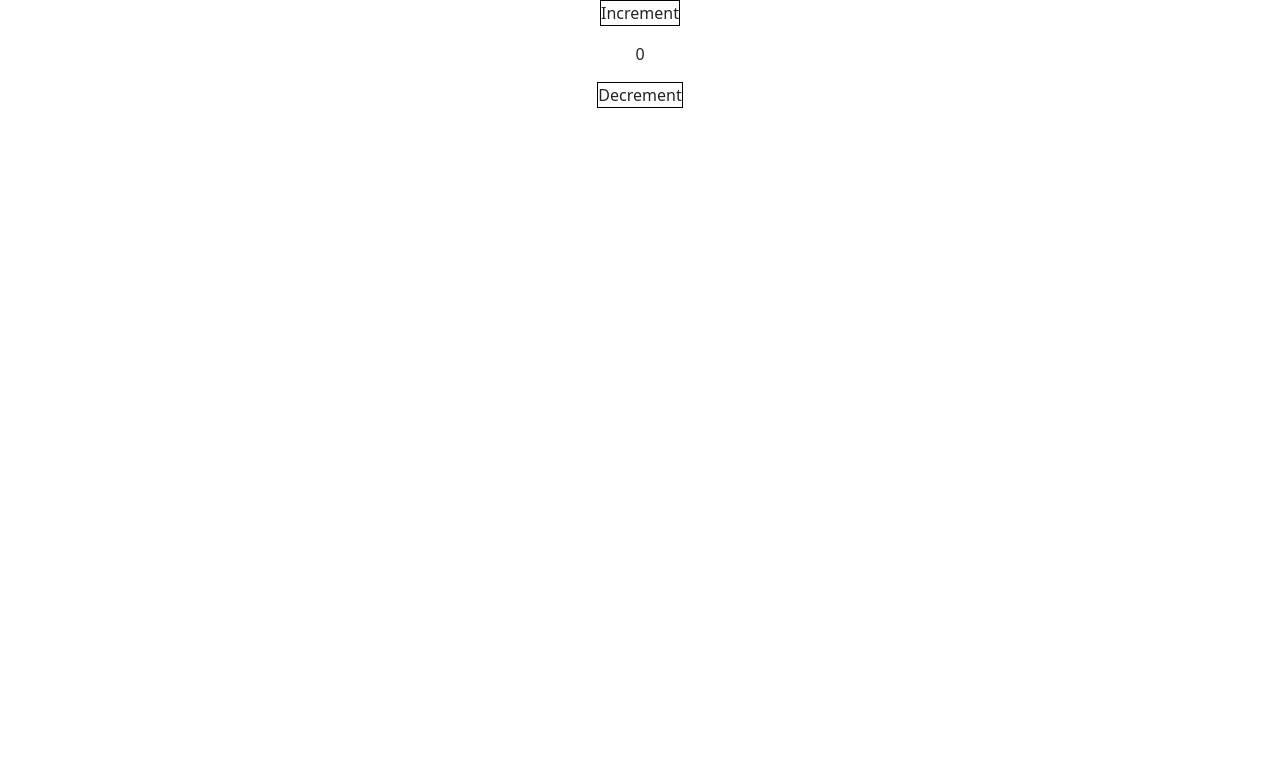
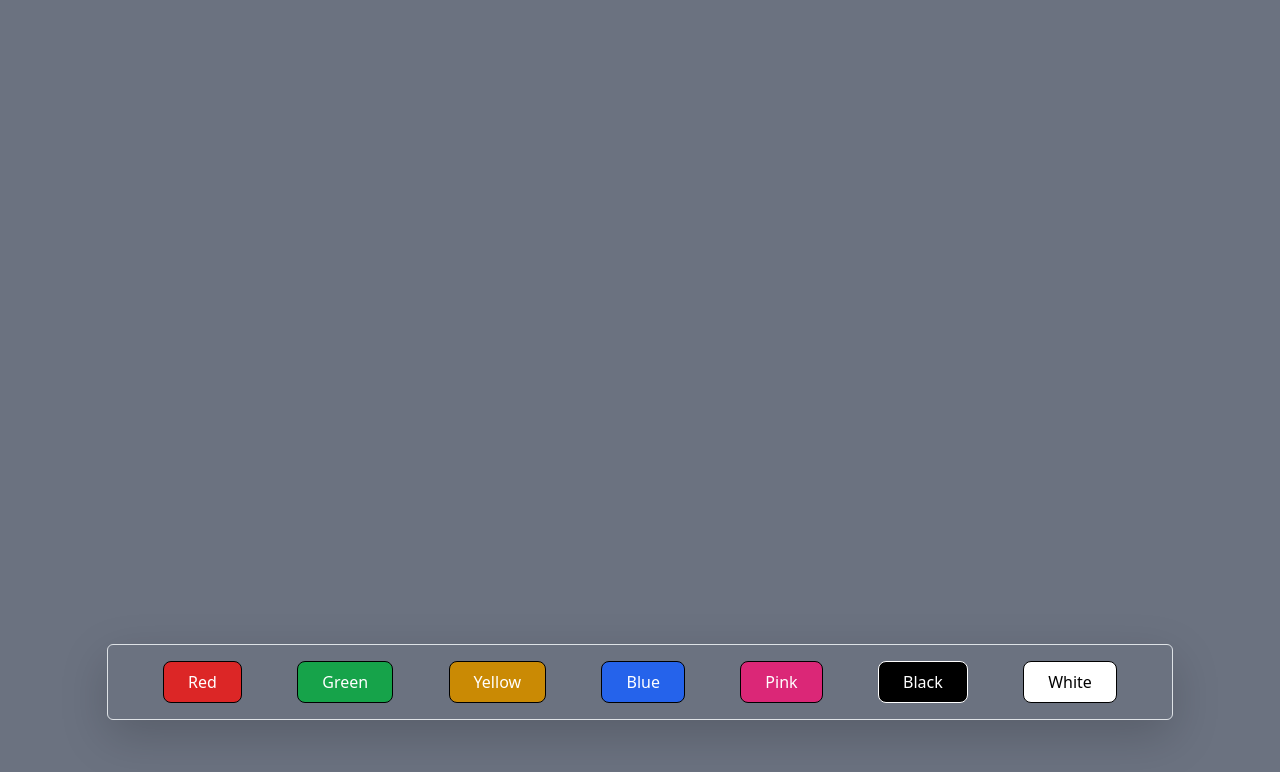
Before and after one commit to karan-verma108/ReactJs2024, a React (Create React App) app: page / in a window 1280 px wide. Shown: the top 772 px of the page. Built offline with nearby package versions, Linux system fonts and the light colour scheme.

Commit message:
react : bg changer

```diff
--- /dev/null
+++ b/src/BasicComponents/BackgroundChanger/index.jsx
@@ -0,0 +1,64 @@
+import { useState } from 'react';
+
+export default function BackgroundChanger() {
+  const [currentBgColor, setCurrentBgColor] = useState('bg-gray-500');
+
+  const handleColorClick = (e) => {
+    if (e.target.id) {
+      setCurrentBgColor(e.target.id);
+    }
+  };
+  return (
+    <div
+      className={`flex items-end duration-200 pb-20 h-screen ${currentBgColor}`}
+    >
+      <ul
+        className='w-10/12 mx-auto h-fit flex justify-evenly shadow-lg py-3 border border-gray-400 rounded-md'
+        onClick={handleColorClick}
+      >
+        <li
+          className='py-2 px-4 rounded-lg bg-red-600 text-white cursor-pointer border border-black'
+          id='bg-red-600'
+        >
+          Red
+        </li>
+        <li
+          className='py-2 px-4 rounded-lg bg-green-600 text-white cursor-pointer border border-black'
+          id='bg-green-600'
+        >
+          Green
+        </li>
+        <li
+          className='py-2 px-4 rounded-lg bg-yellow-600 text-white cursor-pointer border border-black'
+          id='bg-yellow-600'
+        >
+          Yellow
+        </li>
+        <li
+          className='py-2 px-4 rounded-lg bg-blue-600 text-white cursor-pointer border border-black'
+          id='bg-blue-600'
+        >
+          Blue
+        </li>
+        <li
+          className='py-2 px-4 rounded-lg bg-pink-600 text-white cursor-pointer border border-black'
+          id='bg-pink-600'
+        >
+          Pink
+        </li>
+        <li
+          className='py-2 px-4 rounded-lg bg-black text-white cursor-pointer border border-white'
+          id='bg-black'
+        >
+          Black
+        </li>
+        <li
+          className='py-2 px-4 rounded-lg bg-white text-black cursor-pointer border border-black'
+          id='bg-white'
+        >
+          White
+        </li>
+      </ul>
+    </div>
+  );
+}
--- a/src/index.js
+++ b/src/index.js
@@ -2,6 +2,7 @@ import React from 'react';
 import ReactDOM from 'react-dom/client';
 import { BrowserRouter } from 'react-router-dom';
 import './index.css';
+import BackgroundChanger from './BasicComponents/BackgroundChanger';
 // import Statewise from './CovidCase/Statewise';
 // import App from './App';
 // import DependentDropdown from './DependentDropdown';
@@ -16,7 +17,7 @@ import './index.css';
 // import ToDo from './ToDo/ToDo';
 // import NewAccordian from './NewAccordian';
 // import MyApp from './MyApp';
-import Counter from './BasicComponents/Counter';
+// import Counter from './BasicComponents/Counter';
 // import CardGallery from './BasicComponents/CardGallery';
 
 const root = ReactDOM.createRoot(document.getElementById('root'));
@@ -27,7 +28,8 @@ root.render(
     {/* <App /> */}
     {/* <NewAccordian /> */}
     {/* <MyApp /> */}
-    <Counter />
+    {/* <Counter /> */}
     {/* <CardGallery /> */}
+    <BackgroundChanger />
   </BrowserRouter>
 );
```
